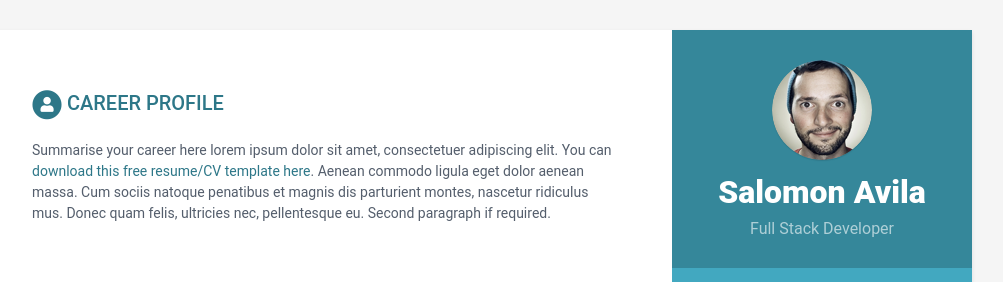
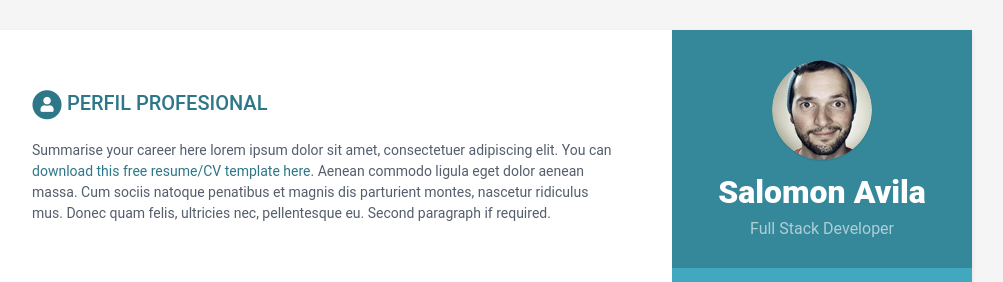
Before and after one commit to puj-isw-workspace/Cubo-HV, a Jekyll site: the page built from index.html, in a window 1280 px wide and 900 px high. Shown: the top 282 px of the window, without its empty margins (168-1171 px from the left). Built offline with Jekyll 4.4.1, drawn with Linux system fonts in a browser that asks for light colours.

Commit message:
Cambio del titulo a español.

```diff
--- a/_data/data.yml
+++ b/_data/data.yml
@@ -55,7 +55,7 @@ sidebar:
           link:
 
 career-profile:
-    title: Career Profile
+    title: Perfil Profesional
     summary: |
       Summarise your career here lorem ipsum dolor sit amet, consectetuer
       adipiscing elit. You can [download this free resume/CV template here]().
```
